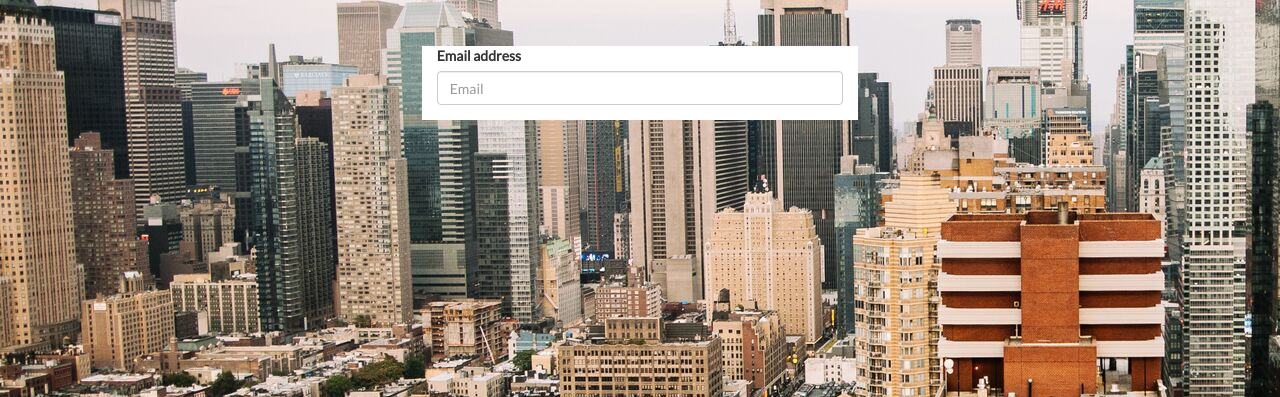
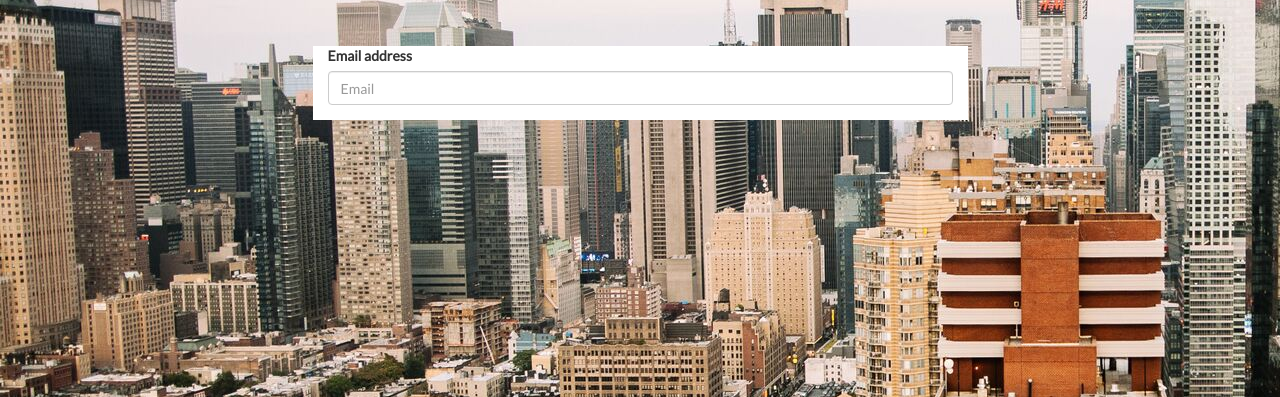
Before and after one commit to johnreda/fittender2, a website: page app/public/index.html in a window 1280 px wide. Shown: the part 400-797 px from the top of the page. Drawn offline with nearby package versions, Linux system fonts and the light colour scheme.

Commit message:
Viewport 2.0

```diff
--- a/app/public/index.html
+++ b/app/public/index.html
@@ -58,7 +58,7 @@
 
 				        </h4>
 							<br><br>
-				        <div class="input-field col-sm-6 col-sm-offset-2 col-md-4 col-md-offset-4 z-depth-5" >
+				        <div class="input-field col-sm-6 col-sm-offset-3 col-md-6 col-md-offset-3 z-depth-5" >
 				            <div class="form-group">
 						    <label for="exampleInputEmail1">Email address</label>
 						    <input type="email" class="form-control" id="emailForm" placeholder="Email">
```
